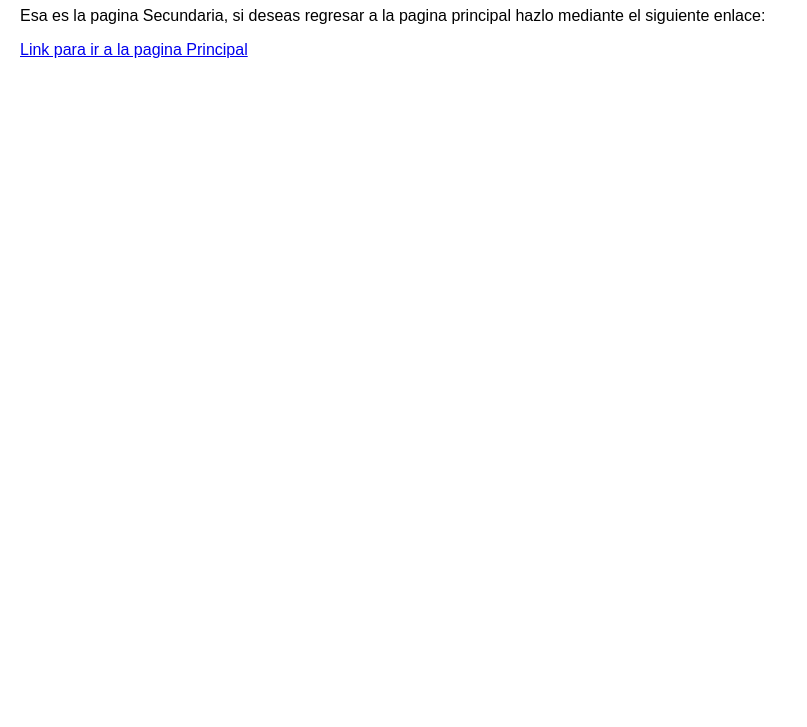
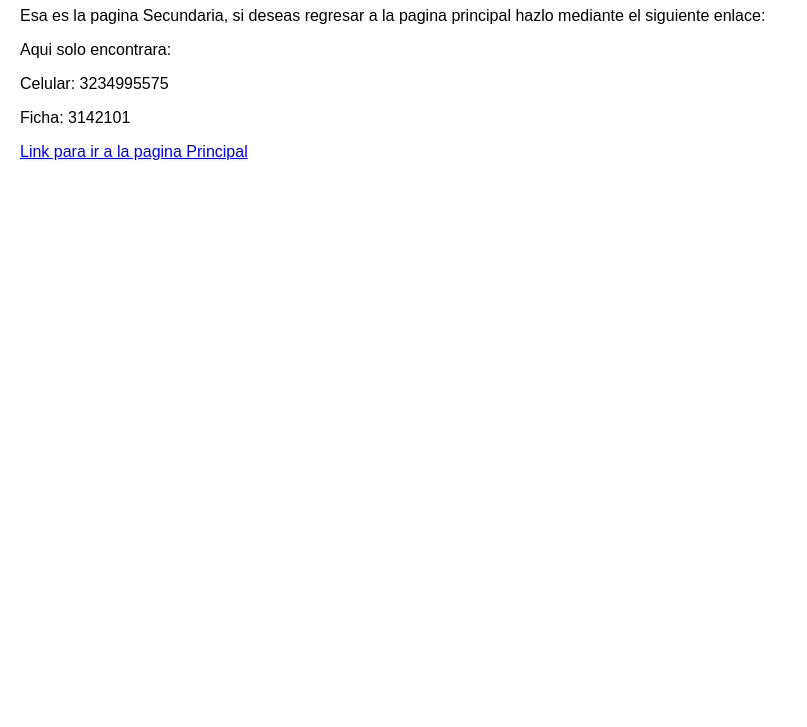
Before and after one commit to AndresFelipe777/Andres-Felipe-1061432959, a plain HTML site: page Pagina_Secundaria.html in a window 1280 px wide. Shown: the part 73-800 px from the top of the page, without its empty margins (0-807 px from the left). Drawn offline with Linux system fonts and the light colour scheme.

Commit message:
Pagina Secundaria V02

```diff
--- a/Pagina_Secundaria.html
+++ b/Pagina_Secundaria.html
@@ -14,6 +14,9 @@
 <body>
 <h1>Pagina Secundaria</h1>
 <p>Esa es la pagina Secundaria, si deseas regresar a la pagina principal hazlo mediante el siguiente enlace:</p>
+<p>Aqui solo encontrara:</p>
+<p>Celular: 3234995575</p>
+<p>Ficha: 3142101</p>
 <a href="index.html"> Link para ir a la pagina Principal</a>
 
 </body>
```
